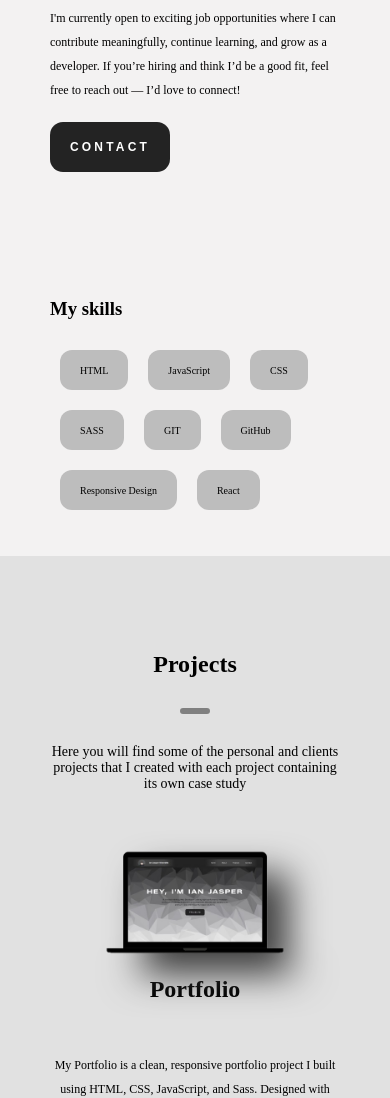
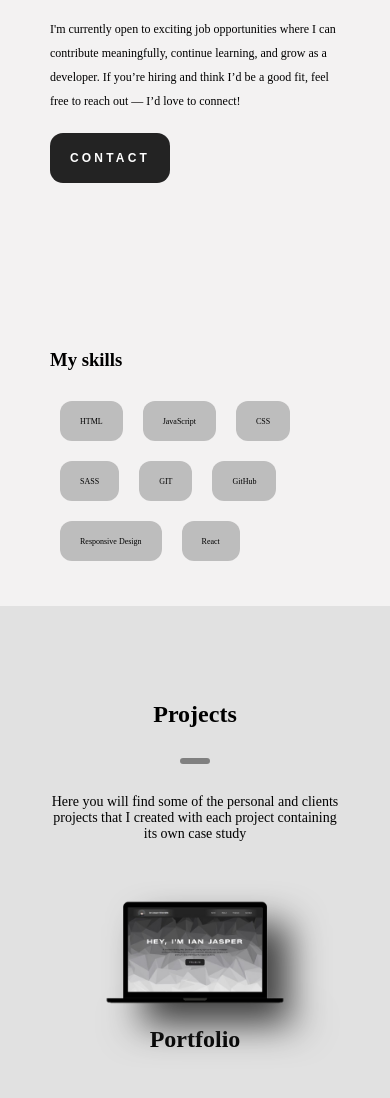
Before and after one commit to Jasper-loop/Portfolio, a plain HTML site: page index.html in a window 390 px wide. Shown: the part 1494-2592 px from the top of the page. Drawn offline with nearby package versions, Linux system fonts and the light colour scheme; files that its build step writes are made by us from their sources; a web font is replaced by a local one.

Commit message:
Update index.scss

```diff
--- a/styles/index.scss
+++ b/styles/index.scss
@@ -1270,7 +1270,7 @@ footer{
             height:850px;
         }
         .second-container{
-            height:1200px;
+            height:1250px;
             gap:2%;
             .container-1{
                 height: 20%;
@@ -1278,10 +1278,10 @@ footer{
             .container-2{
             .skills{
                 margin-top:20px;
-                transform: translateY(150px) !important;
+                transform: translateY(190px) !important;
                 p{
                   margin:5px;
-                  font-size: 10px !important;
+                  font-size: 8px !important;
                 }
                 // .html{
                 //     font-size:5px !important;
```
